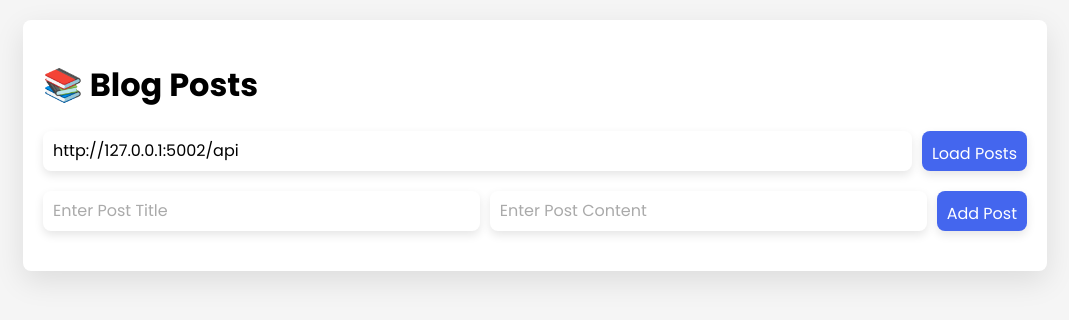
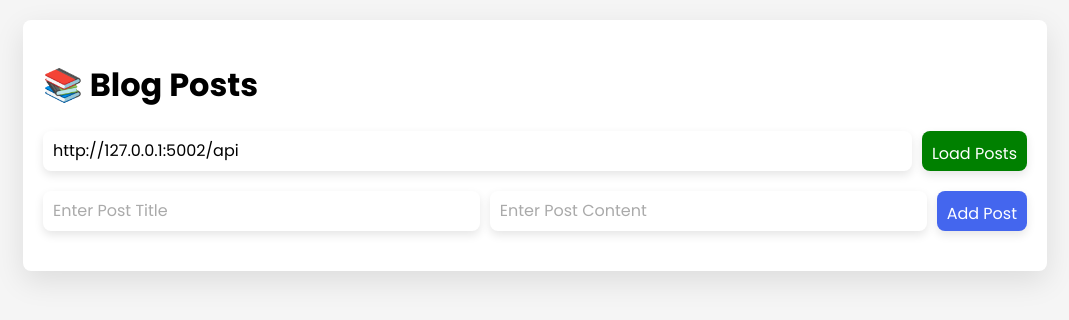
Before and after one commit to DPro23/Masterblog-API, a Flask app: page / in a window 1280 px wide. Shown: the top 320 px of the page, without its empty margins (105-1174 px from the left). Run offline with Flask 3, Linux system fonts and the light colour scheme.

Commit message:
Style green the load button

```diff
--- a/frontend/static/styles.css
+++ b/frontend/static/styles.css
@@ -55,6 +55,10 @@ body {
     background-color: #3355dd;
 }
 
+#load-post {
+    background-color: green;
+}
+
 .post {
     border-radius: 8px;
     background-color: #f5f5f5;
--- a/frontend/templates/index.html
+++ b/frontend/templates/index.html
@@ -12,7 +12,7 @@
         <h1>📚 Blog Posts</h1>
         <div class="input-field">
             <input type="text" id="api-base-url" placeholder="Enter API Base URL" value="http://127.0.0.1:5002/api">
-            <button onclick="loadPosts()">Load Posts</button>
+            <button onclick="loadPosts()" id="load-post">Load Posts</button>
         </div>
         <div class="input-field">
             <input type="text" id="post-title" placeholder="Enter Post Title">
```
